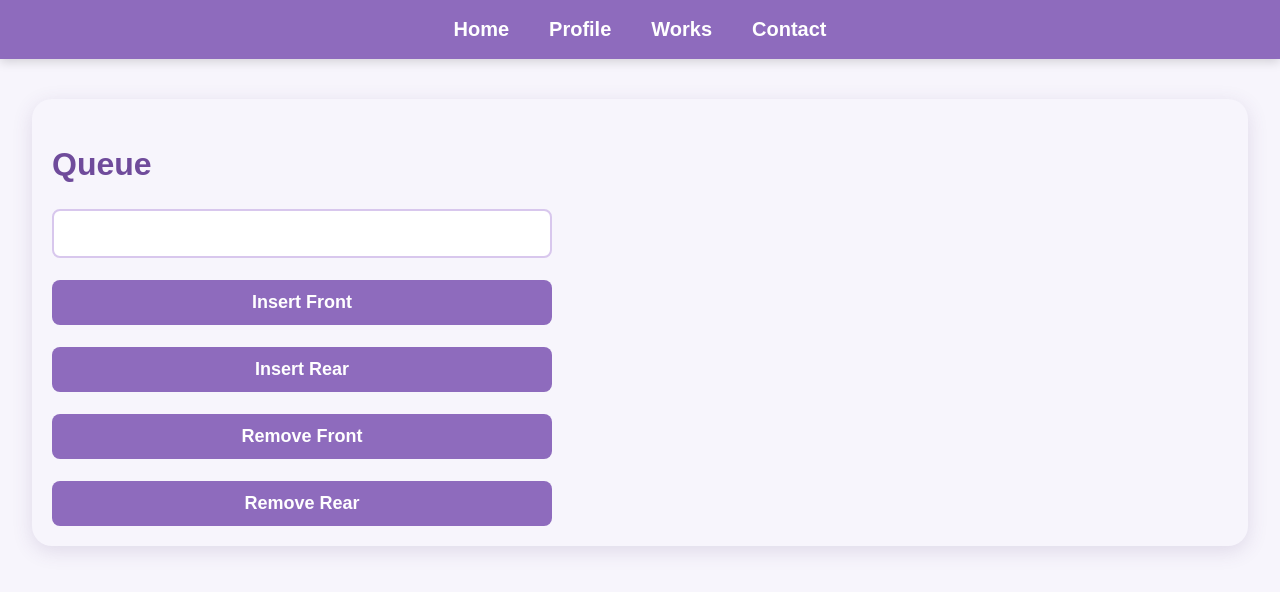
After one commit to ClarkAlarcon144/Flask-Website, a Flask app: page /works/dequeue in a window 1280 px wide. The commit adds this page. Shown: the top 592 px of the page. Run offline with Flask 3, Linux system fonts and the light colour scheme.

Commit message:
Implemented queue and dequeue, and separated data structures into data_structures folder—a folder specifically for python files of data structures like stack, queue, dequeue, etc.

```diff
--- a/app.py
+++ b/app.py
@@ -1,181 +1,14 @@
 from flask import Flask, render_template, request
+
+from data_structures import Stack, Queue, Dequeue, LinkedList
+
 import re
 
-class Node:
-    def __init__(self, data):
-        self.data = data
-        self.next = None
+app = Flask(__name__)
 
-class LinkedList:
-    def __init__(self):
-        self.head = None
-        self.tail = None
-
-    def insert_at_beginning(self, data):
-        new_node = Node(data)
-        if self.head:
-            new_node.next = self.head
-            self.head = new_node
-        else:
-            self.head = new_node
-            self.tail = new_node
-
-    def insert_at_end(self, data):
-        new_node = Node(data)
-        if self.head:
-            self.tail.next = new_node
-            self.tail = new_node
-        else:
-            self.tail = new_node
-            self.head = new_node
-
-    def get_values(self):
-        values = []
-
-        current_node = self.head
-
-        while current_node:
-            values.append(current_node.data)
-            current_node = current_node.next
-
-        return values
-
-    # TODO a: remove the FIRST node and return its data (not the Node).
-    # If the list is empty, return None.
-    def remove_beginning(self):
-        if self.head:
-            data = self.head.data
-            self.head = self.head.next
-
-            if self.head is None:
-                self.tail = None
-
-            return data
-        else:
-            return None
-
-    # TODO b: remove the LAST node and return its data (not the Node).
-    # If the list is empty, return None.
-
-    def remove_at_end(self):
-        if self.head:
-            current_node = self.head
-
-            if self.head == self.tail:
-                data = self.tail.data
-                self.head = None
-                self.tail = None
-                return data
-
-            while current_node:
-                if current_node.next == self.tail:
-                    data = self.tail.data
-                    current_node.next = None
-                    self.tail = current_node
-                    return data
-
-                else:
-                    current_node = current_node.next
-
-        else:
-            return None
-
-
-    # TODO c: remove the first node holding `data` and return its data.
-    # If no node holds `data`, return None and leave the list unchanged.
-    def remove_at(self, data):
-        if self.head:
-            current_node = self.head
-
-            if current_node.data == data:
-                return self.remove_beginning()
-
-            while current_node.next:
-                if current_node.next.data == data:
-                    data = current_node.next.data
-                    current_node.next = current_node.next.next
-
-                    if current_node.next is None:
-                        self.tail = current_node
-
-                    return data
-
-                else:
-                    current_node = current_node.next
-
-            return None
-
-        else:
-            return None
-
-    # TODO d: insert a new node holding `data` right after the first node
-    # holding `nodedata`.
-    # If no node holds `nodedata`, return None and leave the list unchanged.
-    def insert_after(self, nodedata, data):
-        if self.head:
-            current_node = self.head
-
-            while current_node:
-                if current_node.data == nodedata:
-                    new_node = Node(data)
-                    new_node.next = current_node.next
-                    current_node.next = new_node
-
-                    if new_node.next is None:
-                        self.tail = new_node
-
-                    return
-
-                else:
-                    current_node = current_node.next
-
-            return None
-        else:
-            return None
-
-class Node:
-    def __init__(self, data):
-        self.data = data
-        self.next = None
-
-class Stack:
-    def __init__(self):
-        self.top = None
-
-    def push(self, data):
-        new_node = Node(data)
-        if self.top:
-            new_node.next = self.top
-        self.top = new_node
-
-
-    def pop(self):
-        if self.top is None:
-            return None
-        else:
-            popped_node = self.top
-            self.top = self.top.next
-            popped_node.next = None
-            return popped_node.data
-
-    def peek(self):
-        if self.top:
-            return self.top.data
-        else:
-            return None
-
-
-    def print_stack(self):
-        if self.top is None:
-            print("Stack is empty")
-        else:
-            current = self.top
-            print("Stack elements (top → bottom):")
-            while current:
-                print(current.data)
-                current = current.next
-
-app = Flask(__name__)
+linkedlist = LinkedList()
+queue = Queue()
+dequeue = Dequeue()
 
 @app.route('/')
 def index():
@@ -234,7 +67,6 @@ def atriangle():
     return render_template('triangle.html', result=result)
 
 
-linkedlist = LinkedList()
 
 @app.route('/works/linkedlist', methods=['GET', 'POST'])
 def alinkedlist():
@@ -418,7 +250,41 @@ def an_infix_to_postfix():
         error=error
     )
 
+
+@app.route('/works/queue', methods=['GET', 'POST'])
+def aqueue():
+    action = request.form.get('action', '')
+    value = request.form.get('inputString', '')
+
+    if action == 'Enqueue':
+        queue.enqueue(value)
+    elif action == 'Dequeue':
+        queue.dequeue()
+
+    result = queue.get_values()
+
+    return render_template('queue.html', result=result)
+
+@app.route('/works/dequeue', methods=['GET', 'POST'])
+def adequeue():
+    action = request.form.get('action', '')
+    value = request.form.get('inputString', '')
+
+    if action == 'Insert Front':
+        dequeue.insert_front(value)
+    elif action == 'Insert Rear':
+        dequeue.insert_rear(value)
+    elif action == 'Remove Front':
+        dequeue.remove_front()
+    elif action == 'Remove Rear':
+        dequeue.remove_rear()
+
+    result = dequeue.get_values()
+
+    return render_template('dequeue.html', result=result)
+
 @app.route('/contact')
+
 def contact():
     return render_template('contact.html')
 
--- /dev/null
+++ b/data_structures/__init__.py
@@ -0,0 +1,4 @@
+from .stack import Stack
+from .queue import Queue
+from .dequeue import Dequeue
+from .linked_list import LinkedList
--- /dev/null
+++ b/data_structures/dequeue.py
@@ -0,0 +1,150 @@
+from .node import Node
+
+class Dequeue:
+    def __init__(self):
+        self.front = None
+        self.rear = None
+
+    def insert_front(self, data):
+        new_node = Node(data)
+
+        if self.front is None:
+            self.front = new_node
+            self.rear = new_node
+        else:
+            self.front.next = new_node
+            self.front = new_node
+
+    def insert_rear(self, data):
+        new_node = Node(data)
+
+        if self.front is None:
+            self.front = new_node
+            self.rear = new_node
+
+        else:
+            new_node.next = self.rear
+            self.rear = new_node
+
+    def remove_rear(self):
+        if self.rear is None:
+            return None
+
+        data = self.rear.data
+
+        if self.front == self.rear:
+            self.front = None
+            self.rear = None
+            return data
+
+        old_rear = self.rear
+        self.rear = self.rear.next
+        old_rear.next = None
+
+        return data
+
+
+    def remove_front(self):
+        if self.front is None:
+            return None
+
+        data = self.front.data
+
+        if self.front == self.rear:
+            self.front = None
+            self.rear = None
+            return data
+
+        current_node = self.rear
+
+        while current_node.next != self.front:
+            current_node = current_node.next
+
+        current_node.next = None
+        self.front = current_node
+
+        return data
+
+    def get_values(self):
+        values = []
+        current_node = self.rear
+
+        while current_node:
+            values.append(current_node.data)
+            current_node = current_node.next
+
+        return values
+class Dequeue:
+    def __init__(self):
+        self.front = None
+        self.rear = None
+
+    def insert_front(self, data):
+        new_node = Node(data)
+
+        if self.front is None:
+            self.front = new_node
+            self.rear = new_node
+        else:
+            self.front.next = new_node
+            self.front = new_node
+
+    def insert_rear(self, data):
+        new_node = Node(data)
+
+        if self.front is None:
+            self.front = new_node
+            self.rear = new_node
+
+        else:
+            new_node.next = self.rear
+            self.rear = new_node
+
+    def remove_rear(self):
+        if self.rear is None:
+            return None
+
+        data = self.rear.data
+
+        if self.front == self.rear:
+            self.front = None
+            self.rear = None
+            return data
+
+        old_rear = self.rear
+        self.rear = self.rear.next
+        old_rear.next = None
+
+        return data
+
+
+    def remove_front(self):
+        if self.front is None:
+            return None
+
+        data = self.front.data
+
+        if self.front == self.rear:
+            self.front = None
+            self.rear = None
+            return data
+
+        current_node = self.rear
+
+        while current_node.next != self.front:
+            current_node = current_node.next
+
+        current_node.next = None
+        self.front = current_node
+
+        return data
+
+    def get_values(self):
+        values = []
+        current_node = self.rear
+
+        while current_node:
+            values.append(current_node.data)
+            current_node = current_node.next
+
+        return values
--- /dev/null
+++ b/data_structures/node.py
@@ -0,0 +1,4 @@
+class Node:
+    def __init__(self, data):
+        self.data = data
+        self.next = None
--- a/static/css/base.css
+++ b/static/css/base.css
@@ -140,3 +140,18 @@ a {
     transform: translateY(-4px);
     box-shadow: 0 5px 12px rgba(90, 60, 120, 0.15);
 }
+
+.node-box {
+    padding: 20px 30px;
+    background: #eee4ff;
+    border: 2px solid #8e6bbd;
+    border-radius: 10px;
+    font-weight: bold;
+    min-width: 100px;
+    text-align: center;
+}
+
+.arrow {
+    font-size: 30px;
+    color: #6f4b9b;
+}
--- /dev/null
+++ b/static/css/dequeue.css
@@ -0,0 +1,8 @@
+.queue {
+    display: flex;
+    flex-direction: row;
+    align-items: center;
+    gap: 15px;
+    width: 200px;
+    margin-top: 20px;
+}
--- /dev/null
+++ b/templates/dequeue.html
@@ -0,0 +1,47 @@
+{% extends "base.html" %}
+
+
+{% block styles%}
+    <link rel="stylesheet" href="{{ url_for('static', filename='css/dequeue.css') }}">
+{% endblock %}
+
+
+{% block content %}
+
+    <h2>Queue</h2>
+
+    <div class="queue-layout">
+
+        <div class="controls">
+            <form action="/works/dequeue" method="post">
+
+                <input type="text" name="inputString">
+
+                <input type="submit" name="action" value="Insert Front">
+                <input type="submit" name="action" value="Insert Rear">
+                <input type="submit" name="action" value="Remove Front">
+                <input type="submit" name="action" value="Remove Rear">
+
+            </form>
+        </div>
+
+        {% if result %}
+            <div class="queue">
+
+                {% for value in result %}
+                    <div class="node-box">
+                        {{ value }}
+                    </div>
+
+                    {% if not loop.last %}
+                        <div class="arrow">→</div>
+                    {% endif %}
+
+                {% endfor %}
+
+            </div>
+        {% endif %}
+
+    </div>
+
+{% endblock %}
```
Also changed, not shown: data_structures/linked_list.py (added, +128 -0 lines), data_structures/queue.py (added, +53 -0 lines), data_structures/stack.py (added, +37 -0 lines), static/css/queue.css (added, +8 -0 lines), templates/queue.html (added, +45 -0 lines), templates/works.html (+12 -0 lines).
